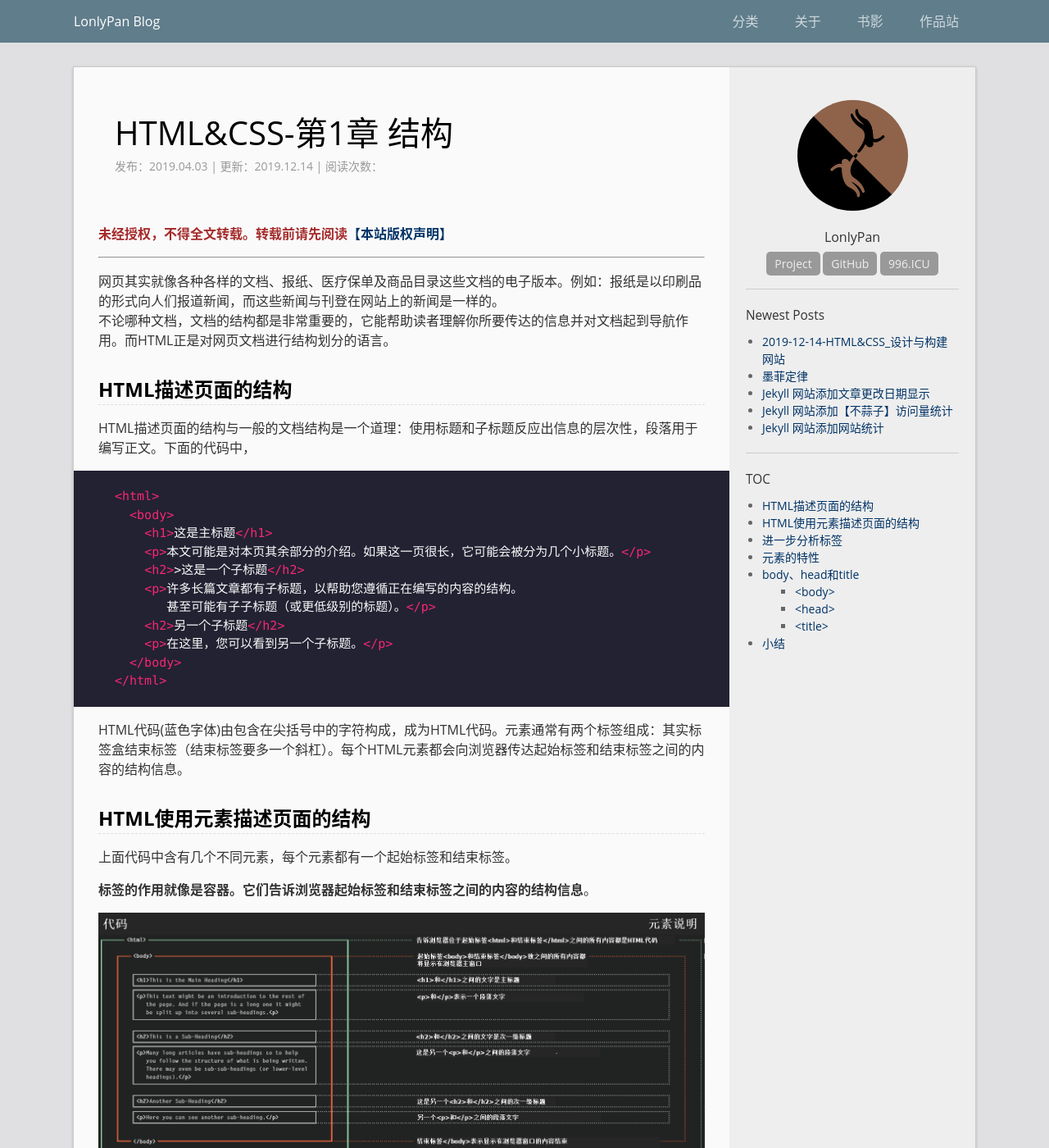
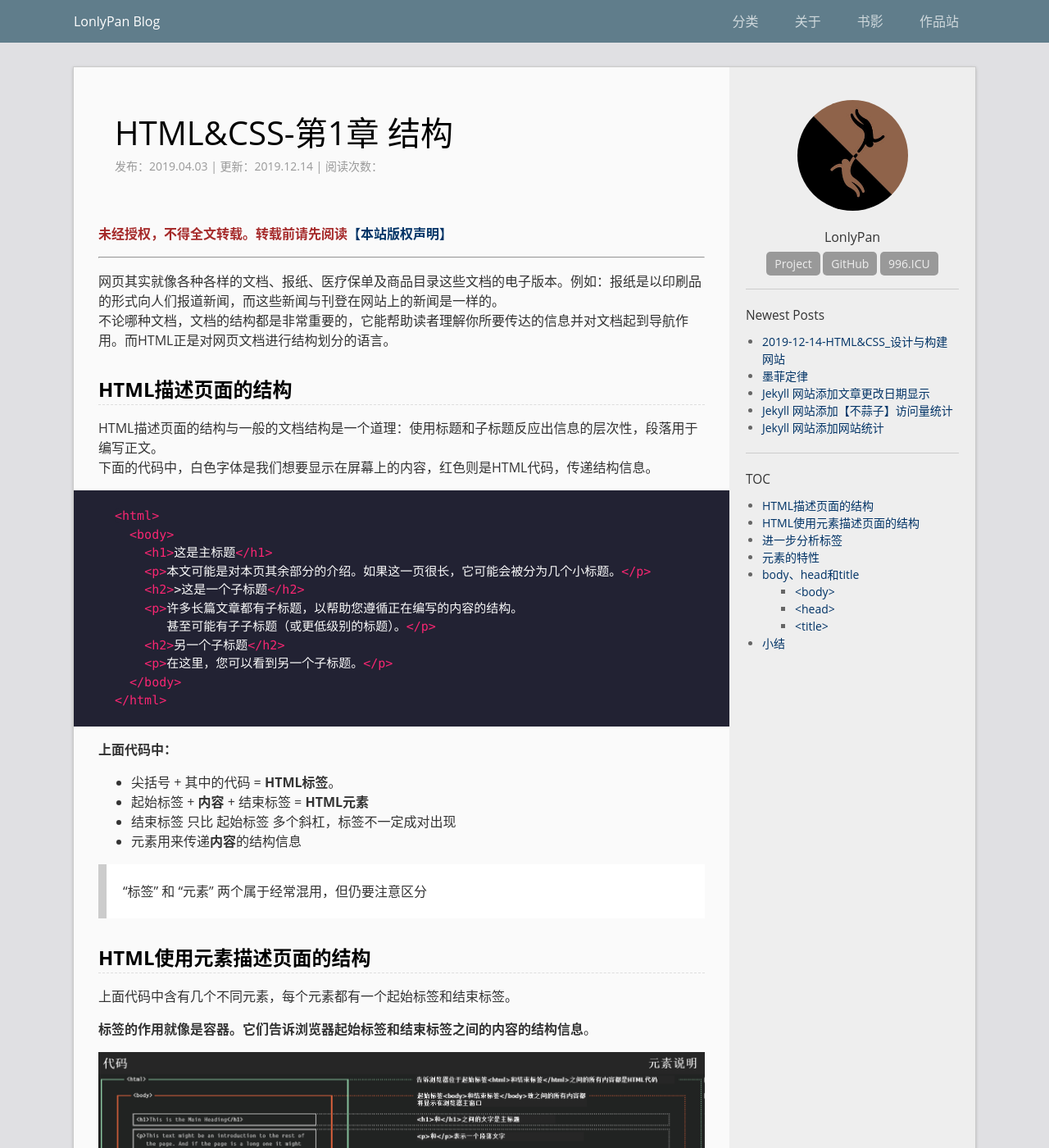
Before and after one commit to LonlyStack/LonlyPan.github.io, a Jekyll site: the page built from _posts/2019-04-02-HTML&CSS-第1章-结构.md, in a window 1280 px wide and 1400 px high. Shown: the whole window at 82% size. Built offline with Jekyll 4.4.1, drawn with Linux system fonts in a browser that asks for light colours; comment, search, counter and statistics services are not loaded.

Commit message:
修改文件: _posts/2019-04-02-HTML&CSS-第1章-结构.md

````diff
--- a/_posts/2019-04-02-HTML&CSS-第1章-结构.md
+++ b/_posts/2019-04-02-HTML&CSS-第1章-结构.md
@@ -12,7 +12,8 @@ categories: web
 <!--more-->
 ## HTML描述页面的结构
 
-HTML描述页面的结构与一般的文档结构是一个道理：使用标题和子标题反应出信息的层次性，段落用于编写正文。下面的代码中，
+HTML描述页面的结构与一般的文档结构是一个道理：使用标题和子标题反应出信息的层次性，段落用于编写正文。
+下面的代码中，白色字体是我们想要显示在屏幕上的内容，红色则是HTML代码，传递结构信息。
 
 ```html
 <html>
@@ -27,7 +28,13 @@ HTML描述页面的结构与一般的文档结构是一个道理：使用标题
   </body>
 </html>
 ```
-HTML代码(蓝色字体)由包含在尖括号中的字符构成，成为HTML代码。元素通常有两个标签组成：其实标签盒结束标签（结束标签要多一个斜杠）。每个HTML元素都会向浏览器传达起始标签和结束标签之间的内容的结构信息。
+**上面代码中：**
+- 尖括号 + 其中的代码 = **HTML标签**。
+- 起始标签 + **内容** + 结束标签 = **HTML元素**
+- 结束标签 只比 起始标签 多个斜杠，标签不一定成对出现
+- 元素用来传递**内容**的结构信息
+
+>“标签” 和 “元素” 两个属于经常混用，但仍要注意区分
 
 ## HTML使用元素描述页面的结构
 
````
